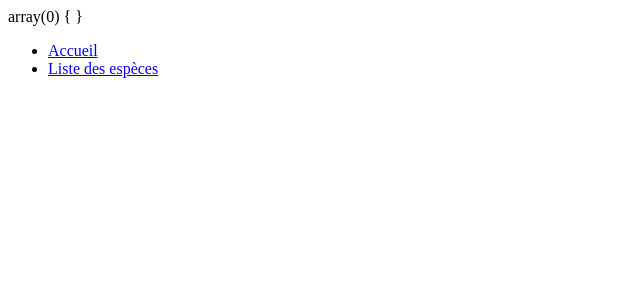
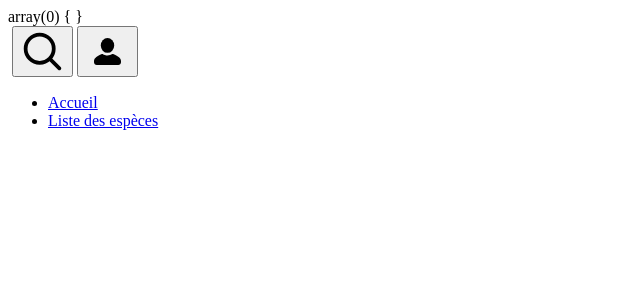
Before and after one commit to Jason-Gos-TIM/RPNI1_Projet2, a PHP site: page /index.php in a window 1280 px wide. Shown: the top 300 px of the page, without its empty margins (0-640 px from the left). Run offline with PHP 8.4, Linux system fonts and the light colour scheme; data that the repository does not hold is empty.

Commit message:
importer svg et debut header

```diff
--- a/inc/fragments/navigation.php
+++ b/inc/fragments/navigation.php
@@ -1,4 +1,27 @@
 
+<div>
+    <div>
+        <img alt="">
+        <button>
+            <svg width="45px" height="45px" viewBox="0 0 24 24" fill="none" xmlns="http://www.w3.org/2000/svg">
+            <path d="M15.7955 15.8111L21 21M18 10.5C18 14.6421 14.6421 18 10.5 18C6.35786 18 3 14.6421 3 10.5C3 6.35786 6.35786 3 10.5 3C14.6421 3 18 6.35786 18 10.5Z" stroke="#000000" stroke-width="2" stroke-linecap="round" stroke-linejoin="round"/>
+            </svg>
+        </button>
+        <button>
+            <svg fill="#000000" xmlns="http://www.w3.org/2000/svg"  width="45" height="45" viewBox="0 0 100 100" xml:space="preserve">
+                <g>
+                    <g>
+                        <path d="M80,71.2V74c0,3.3-2.7,6-6,6H26c-3.3,0-6-2.7-6-6v-2.8c0-7.3,8.5-11.7,16.5-15.2c0.3-0.1,0.5-0.2,0.8-0.4
+                            c0.6-0.3,1.3-0.3,1.9,0.1C42.4,57.8,46.1,59,50,59c3.9,0,7.6-1.2,10.8-3.2c0.6-0.4,1.3-0.4,1.9-0.1c0.3,0.1,0.5,0.2,0.8,0.4
+                            C71.5,59.5,80,63.9,80,71.2z"/>
+                    </g>
+                    <g>
+                        <ellipse cx="50" cy="36.5" rx="14.9" ry="16.5"/>
+                    </g>
+                </g>
+            </svg>
+    </button>
+    </div>
     <nav class="nav__principal" aria-label="Menu principal">
         <ul class="nav__list" id="navlist">
                 <li class="nav__list-item">
@@ -9,3 +32,4 @@
                 </li>
         </ul>
     </nav>
+</div>
```
Also changed, not shown: assets/images/avatar-svgrepo-com.svg (added), assets/images/search-svgrepo-com.svg (added), 1 other file. Lines whose indentation alone changed are shown as unchanged.
